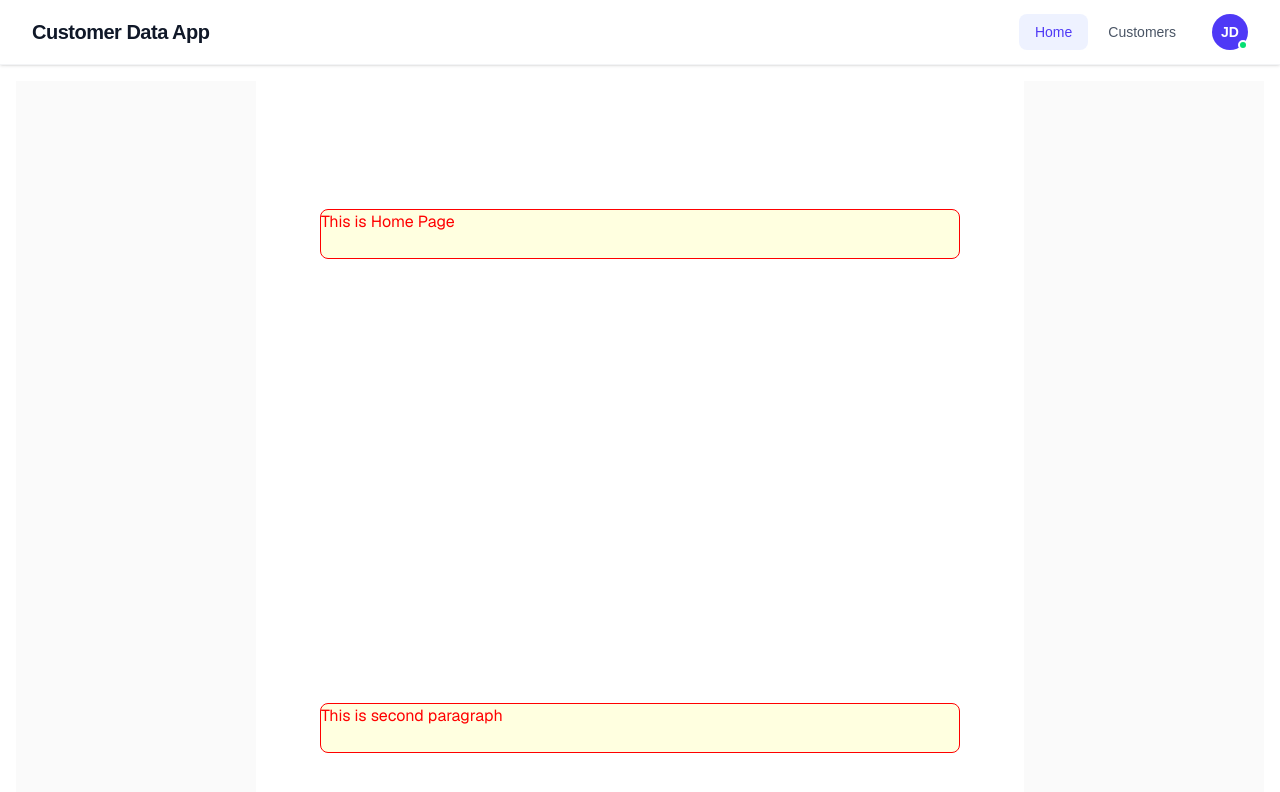
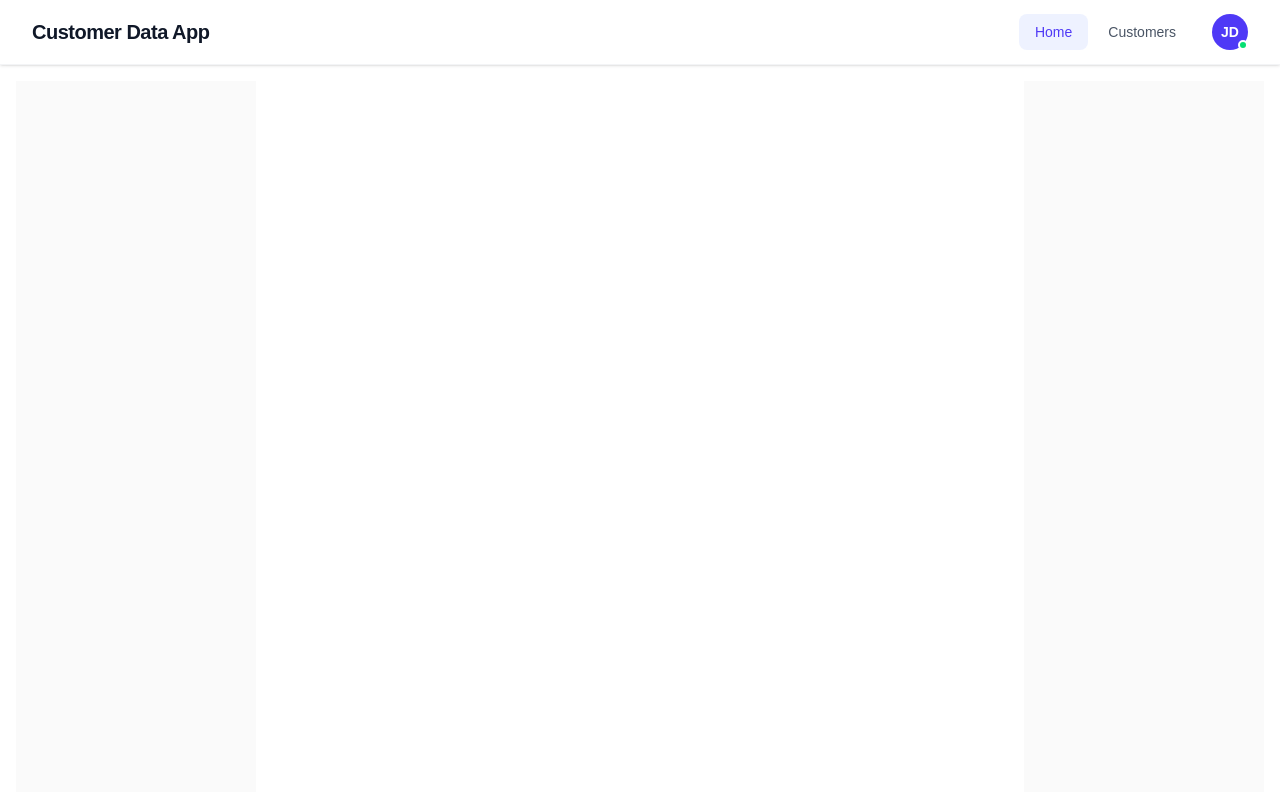
Before and after one commit to sonusathyadas/customer-next-app, a Next.js app: page / in a window 1280 px wide. Shown: the top 792 px of the page. Built offline with nearby package versions, Linux system fonts and the light colour scheme.

Commit message:
Add PostPage component with static generation for dynamic routes

```diff
--- a/app/page.tsx
+++ b/app/page.tsx
@@ -1,29 +1,29 @@
 "use client";
 
-import styled from "styled-components";
+// import styled from "styled-components";
 
-const StyledDiv = styled.div`
-  color: red;
-  min-height: 50px;
-  width: 100%;
-  border-radius: 8px;
-  border: 1px solid red;
-  background-color: lightyellow;
-`;
+// const StyledDiv = styled.div`
+//   color: red;
+//   min-height: 50px;
+//   width: 100%;
+//   border-radius: 8px;
+//   border: 1px solid red;
+//   background-color: lightyellow;
+// `;
 
 
 export default function Home() {
   return (
     <div className="flex min-h-screen items-center justify-center bg-zinc-50 font-sans dark:bg-black">
       <main className="flex min-h-screen w-full max-w-3xl flex-col items-center justify-between py-32 px-16 bg-white dark:bg-black sm:items-start">
-        <StyledDiv onClick={()=>alert('Clicked')}>
+        {/* <StyledDiv onClick={()=>alert('Clicked')}>
           <p>This is Home Page</p>
         </StyledDiv>
 
 
         <StyledDiv>
           <p>This is second paragraph</p>
-        </StyledDiv>
+        </StyledDiv> */}
       </main>
     </div>
   );
--- /dev/null
+++ b/pages/posts/[id].tsx
@@ -0,0 +1,47 @@
+
+export default function PostPage({ data }: { data: string }) {
+    return (
+        <div>
+            <h1>{data}</h1>
+            <p>This is the post page for {data}.</p>
+        </div>
+    );
+}
+ // /posts/1, /posts/2, /posts/3 etc. will be handled by this page
+export async function getStaticPaths() {
+    const paths = [
+        { params: { id: '1' } },
+        { params: { id: '2' } },
+        { params: { id: '3' } },
+        { params: { id: '4' } },
+        { params: { id: '5' } }
+    ];
+    return {
+        paths,
+        fallback: false, // can also be true or 'blocking'
+    };
+}
+
+export async function getStaticProps({params}:{params: {id: string}}) {
+    const { id } = params;
+    // load data from db using the id and send it as prop to the component
+    return {
+        props: {
+            data: `Page ${id}`,
+            revalidate: 60 // re-generate the page every 60 seconds if there is a request for it. This is called Incremental Static Regeneration (ISR)
+        },
+    };
+}
+
+
+
+// Static generation with dynamic paths
+// export async function getServerSideProps(context: any) {
+//     const { id } = context.params;
+//     //load data using id and send to component as props
+//     return {
+//         props: {
+//             id,
+//         },
+//     };
+// }
```
